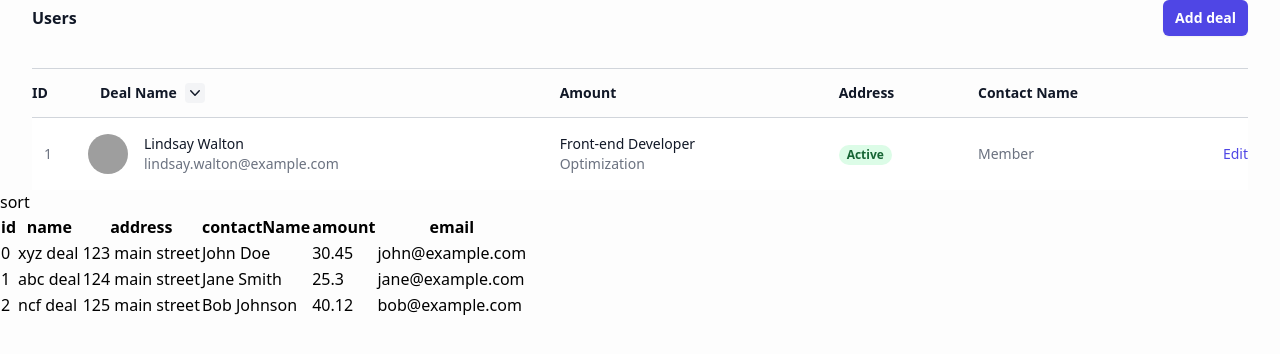
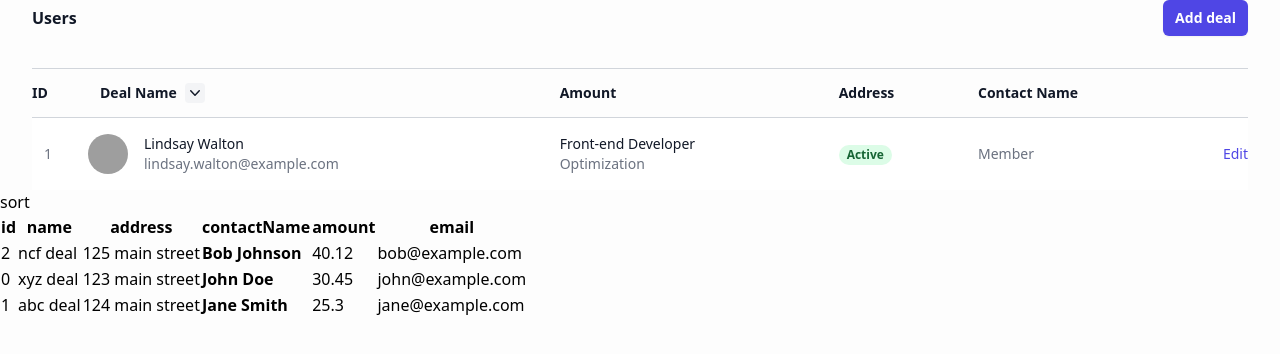
Before and after one commit to ncfausti/tailwind-table, a plain HTML site: page index.html in a window 1280 px wide. Both pictures are taken after a click on the button "sort". Drawn offline with nearby package versions, Linux system fonts and the light colour scheme; grey boxes are pictures that could not be loaded.

Commit message:
implement sort and dom update

```diff
--- a/index.html
+++ b/index.html
@@ -138,7 +138,7 @@
         </div>
       </div>
     </div>
-    <button id="sort" data-value="amount">sort</button>
+    <button class="btn" id="sort" data-value="amount">sort</button>
     <div id="Table"></div>
     <script type="module" src="index.js"></script>
   </body>
--- a/index.js
+++ b/index.js
@@ -16,13 +16,6 @@ import { assertEqual } from "./test.js";
 // Cache sorted values here
 const cache = {
   // key:val
-};
-
-const options = {
-  sortable: true,
-
-  // Cell overrides must use column header value as key
-  cellOverrides: {},
 };
 
 // Allow overriding basic display for any cell
@@ -124,18 +117,20 @@ const createTable = (data, containerId, config) => {
     headerRow.appendChild(th);
   });
 
-  // append the header
-  thead.appendChild(headerRow);
+  const update = () => {
+    const table = document.createElement("table");
+    const thead = document.createElement("thead");
+    const tbody = document.createElement("tbody");
 
-  // create initial table rows from data list passed in
-  const update = () => {
+    thead.appendChild(headerRow);
+
     _table.forEach((rowData) => {
       const tr = document.createElement("tr");
       headers.forEach((header) => {
         // get the format function for this column
         const fn = _config.fmtFn[header];
 
-        // call the format function with this data
+        // call the format function and append to table
         const td = document.createElement("td");
         const text = fn(rowData[header]);
         td.innerHTML = text;
@@ -143,28 +138,34 @@ const createTable = (data, containerId, config) => {
       });
       tbody.appendChild(tr);
     });
+    table.appendChild(thead);
+    table.appendChild(tbody);
+
+    _el.innerHTML = table.outerHTML;
+    return tbody;
   };
 
   update();
 
-  table.appendChild(thead);
+  //   table.appendChild(thead);
   table.appendChild(tbody);
 
-  _el.innerHTML = table.outerHTML;
+  _el.appendChild(table);
 
   let _currentSort = false;
 
   // sort internal data list then update the html
   const _sortTable = (e) => {
     const key = e.target.dataset.value;
+    // console.log(key);
     if (_currentSort === true) {
       const sorted = _table.sort((a, b) => a[key] - b[key]);
-      update();
-      return sorted;
+    } else {
+      const sorted = _table.sort((a, b) => b[key] - a[key]);
     }
-    const sorted = _table.sort((a, b) => b[key] - a[key]);
     update();
-    return sorted;
+    _currentSort = !_currentSort;
+    return;
   };
 
   return {
@@ -182,7 +183,7 @@ const tableOptions = {
   },
 };
 
-const dataTable = createTable(data, "Table");
+const dataTable = createTable(data, "Table", tableOptions);
 
 const btn = document.getElementById("sort");
 btn.onclick = dataTable.sort;
```
